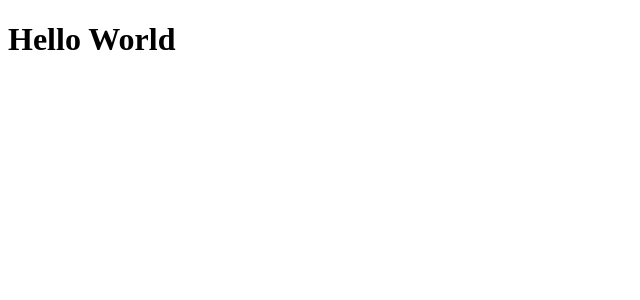
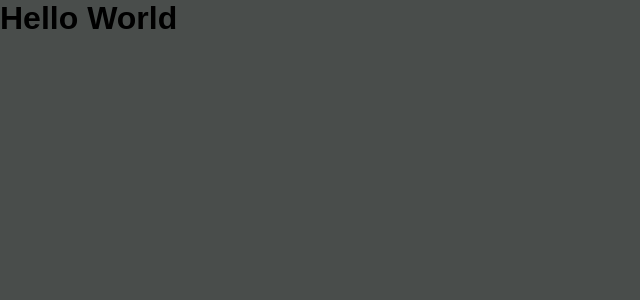
Before and after one commit to ederpbj/podcastrnext, a Next.js app: page / in a window 1280 px wide. Shown: the top 300 px of the page, without its empty margins (0-640 px from the left). Built offline with nearby package versions, Linux system fonts and the light colour scheme.

Commit message:
Criando estilos globais

```diff
--- a/pages/_app.tsx
+++ b/src/pages/_app.tsx
@@ -1,3 +1,5 @@
+import '../styles/global.scss';
+
 function MyApp({ Component, pageProps }) {
   return <Component {...pageProps} />
 }
--- /dev/null
+++ b/src/styles/global.scss
@@ -0,0 +1,69 @@
+* {
+  margin: 0;
+  padding: 0;
+  box-sizing: border-box;
+}
+
+//Definir as cores
+:root{
+  --white: #FFF;
+
+  --gray-50: #F7F8FA;
+  --gray-100: #E6E8Eb;
+  --gray-50: #AFB2B1;
+  --gray-50: #808080;
+  --gray-50: #494D4B;
+
+  --green-500: #04D361;
+
+  --purple-300: #9F75FF;
+  --purple-400: #9164FA;
+  --purple-500: #8257E5;
+  --purple-800: #6F48C9;
+
+}
+
+//Para que o usuário possa diminuir a fonte
+@media (max-width: 1080px) {
+  html {
+    font-size: 93.75%; // 15px
+    //Toda página começa com 16px de tamanho
+    //16 x 0,9375 = 15
+    //Tela menor reduz toda interface do app
+  }
+}
+
+@media (max-width: 720px) {
+  html {
+    font-size: 87.5%; // 14px
+    //16 x 0,875 = 14
+  }
+}
+
+/*
+html{
+  font-size: 10px; // == 2rem significa 20px, 1.5 significa 15px
+  font-size: 16px; // é o padrão == 2rem significa 32px, 1.5 significa 24px
+}
+*/
+
+body {
+  background: var(--gray-50);
+}
+
+body, input, textarea, button{
+  font: 500 1rem sans-serif;
+  color: var(--gray-500);
+}
+
+h1 {
+  font-size: 2rem;
+}
+
+h2 {
+  font-size: 1.5rem;
+}
+
+button {
+  cursor: pointer;
+}
```
Also changed, not shown: src/pages/index.tsx (renamed from pages/index.tsx).
